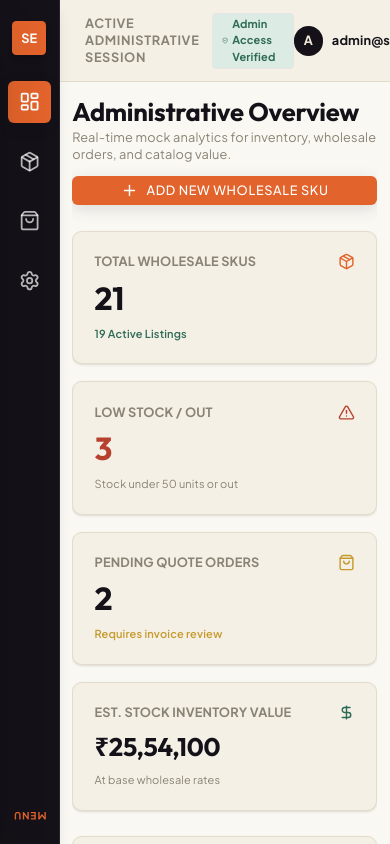
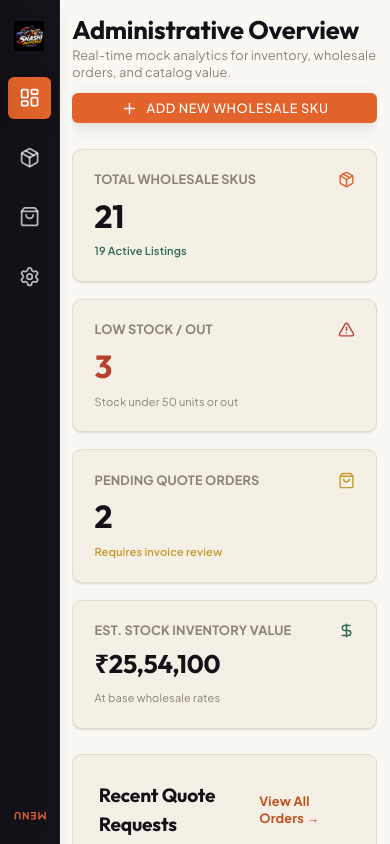
Before and after one commit to wpzvqrs8/shashienterprises, a Next.js app: page /admin in a window 390 px wide. Shown: the top 844 px of the page. Built offline with nearby package versions, Linux system fonts and the light colour scheme.

Commit message:
feat(admin): remove admin header topbar completely for all devices and replace SE badge with logo on mobile sidebar

```diff
--- a/src/app/admin/layout.tsx
+++ b/src/app/admin/layout.tsx
@@ -31,7 +31,6 @@ export default function AdminLayout({ children }: { children: React.ReactNode })
     <div className="min-h-screen bg-parchment-50 flex pl-14 md:pl-0 w-full max-w-full overflow-x-hidden">
       <AdminSidebar />
       <div className="flex-1 flex flex-col min-w-0 w-full max-w-full overflow-x-hidden">
-        <AdminTopbar />
         <main className="flex-1 p-3 sm:p-6 md:p-8 overflow-y-auto w-full max-w-full">{children}</main>
       </div>
     </div>
--- a/src/components/admin/admin-sidebar.tsx
+++ b/src/components/admin/admin-sidebar.tsx
@@ -50,8 +50,13 @@ export const AdminSidebar: React.FC = () => {
         title="Tap to expand Admin Menu"
       >
         <div className="space-y-6 w-full flex flex-col items-center">
-          <div className="relative w-8 h-8 rounded bg-ember-500 flex items-center justify-center font-bold text-white text-xs shadow-md">
-            SE
+          <div className="relative w-11 h-7 flex items-center justify-center">
+            <Image
+              src="/logo_black_bg.png"
+              alt="Shashi Enterprises Admin Logo"
+              fill
+              className="object-contain"
+            />
           </div>
 
           <div className="space-y-4 w-full flex flex-col items-center">
```
